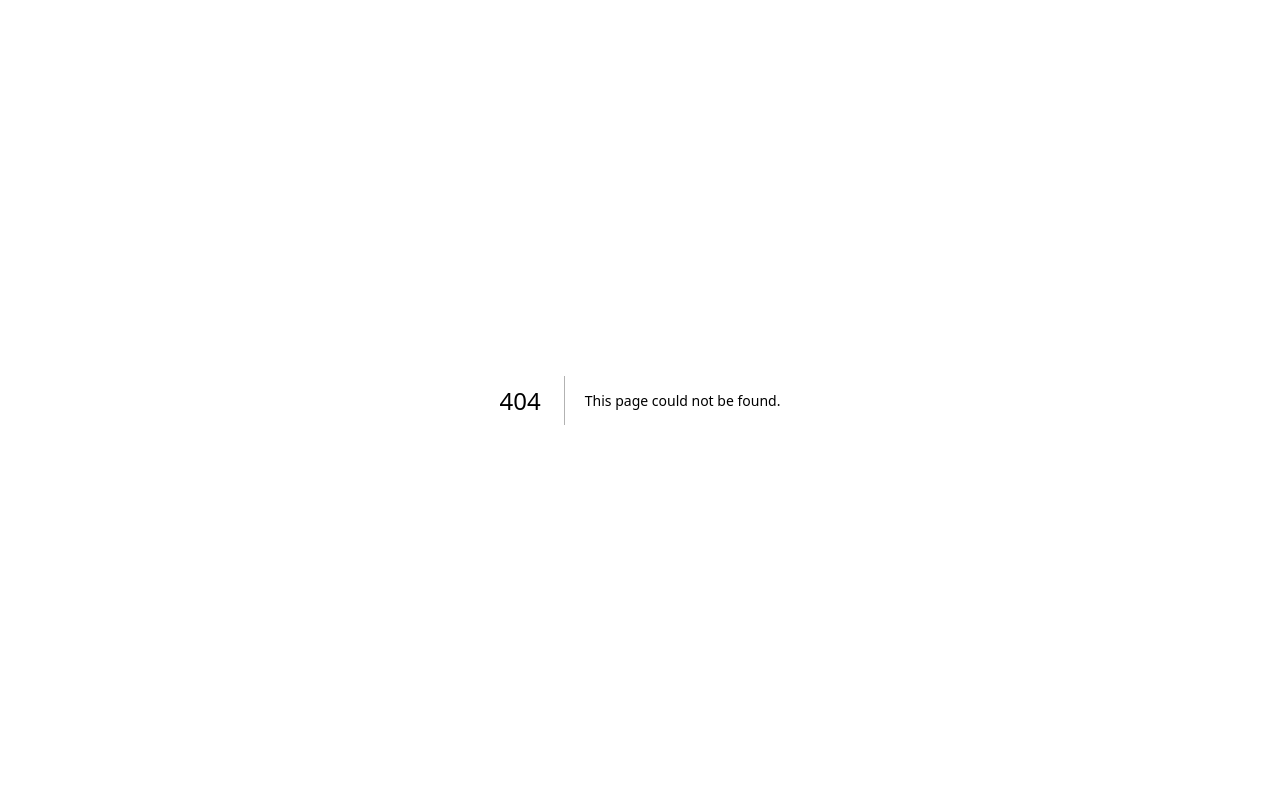
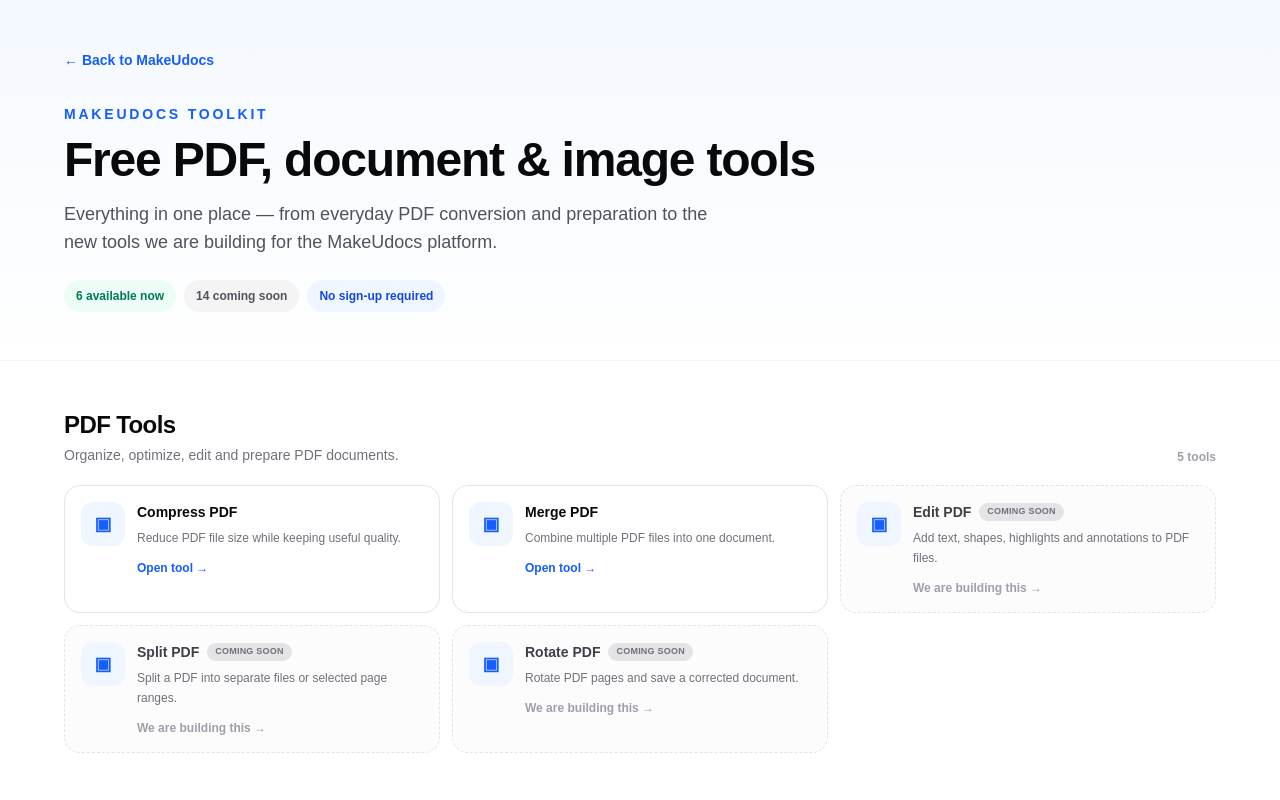
Before and after one commit to upendra701/makeudocs, a Next.js app: page /tools in a window 1280 px wide. Before the commit this address had no page. Shown: the top 800 px of the page. Built offline with nearby package versions, Linux system fonts and the light colour scheme.

Commit message:
Add MakeUdocs all tools directory

```diff
--- /dev/null
+++ b/app/tools/page.tsx
@@ -0,0 +1,150 @@
+import type { Metadata } from "next";
+import Link from "next/link";
+import { availableTools, comingSoonTools, tools, type ToolCategory } from "../data/tools";
+
+export const metadata: Metadata = {
+  title: "All Tools – Free PDF, Document & Image Tools",
+  description:
+    "Explore free MakeUdocs tools for PDF conversion, document preparation, image processing and more. Browser-first tools with no sign-up required.",
+  alternates: {
+    canonical: "https://makeudocs.com/tools",
+  },
+  openGraph: {
+    type: "website",
+    url: "https://makeudocs.com/tools",
+    title: "All Tools – Free PDF, Document & Image Tools | MakeUdocs",
+    description:
+      "Explore free MakeUdocs tools for PDF conversion, document preparation, image processing and more.",
+    siteName: "MakeUdocs",
+  },
+};
+
+const categories: ToolCategory[] = [
+  "PDF Tools",
+  "Convert",
+  "Image Tools",
+  "AI Tools",
+  "Business Tools",
+];
+
+const categoryDescriptions: Record<ToolCategory, string> = {
+  "PDF Tools": "Organize, optimize, edit and prepare PDF documents.",
+  Convert: "Convert documents and images between useful formats.",
+  "Image Tools": "Prepare, convert and optimize images for documents.",
+  "AI Tools": "Smart document tools we are building next.",
+  "Business Tools": "Simple tools for invoices and everyday business documents.",
+};
+
+function ToolIcon({ category }: { category: ToolCategory }) {
+  const icon = {
+    "PDF Tools": "▣",
+    Convert: "↔",
+    "Image Tools": "▧",
+    "AI Tools": "✦",
+    "Business Tools": "▤",
+  }[category];
+
+  return (
+    <span className="flex h-11 w-11 shrink-0 items-center justify-center rounded-xl bg-blue-50 text-lg font-bold text-blue-600">
+      {icon}
+    </span>
+  );
+}
+
+export default function ToolsPage() {
+  return (
+    <main className="min-h-screen bg-white text-zinc-900">
+      <section className="border-b border-zinc-100 bg-gradient-to-b from-blue-50/70 to-white px-6 pb-12 pt-12">
+        <div className="mx-auto max-w-6xl">
+          <Link href="/" className="text-sm font-bold text-blue-600 hover:underline">
+            ← Back to MakeUdocs
+          </Link>
+          <p className="mt-8 text-sm font-extrabold uppercase tracking-[0.2em] text-blue-600">
+            MakeUdocs Toolkit
+          </p>
+          <h1 className="mt-3 text-4xl font-extrabold tracking-tight text-zinc-950 sm:text-5xl">
+            Free PDF, document & image tools
+          </h1>
+          <p className="mt-4 max-w-2xl text-base leading-7 text-zinc-600 sm:text-lg">
+            Everything in one place — from everyday PDF conversion and preparation to the new tools we are building for the MakeUdocs platform.
+          </p>
+
+          <div className="mt-6 flex flex-wrap gap-2 text-xs font-bold">
+            <span className="rounded-full bg-emerald-50 px-3 py-2 text-emerald-700">{availableTools.length} available now</span>
+            <span className="rounded-full bg-zinc-100 px-3 py-2 text-zinc-600">{comingSoonTools.length} coming soon</span>
+            <span className="rounded-full bg-blue-50 px-3 py-2 text-blue-700">No sign-up required</span>
+          </div>
+        </div>
+      </section>
+
+      <section className="px-6 py-12">
+        <div className="mx-auto max-w-6xl space-y-12">
+          {categories.map((category) => {
+            const categoryTools = tools.filter((tool) => tool.category === category);
+            return (
+              <section key={category} aria-labelledby={`${category}-heading`}>
+                <div className="mb-5 flex flex-col gap-2 sm:flex-row sm:items-end sm:justify-between">
+                  <div>
+                    <h2 id={`${category}-heading`} className="text-2xl font-extrabold tracking-tight text-zinc-950">
+                      {category}
+                    </h2>
+                    <p className="mt-1 text-sm text-zinc-500">{categoryDescriptions[category]}</p>
+                  </div>
+                  <span className="text-xs font-bold text-zinc-400">{categoryTools.length} tools</span>
+                </div>
+
+                <div className="grid gap-3 sm:grid-cols-2 lg:grid-cols-3">
+                  {categoryTools.map((tool) => {
+                    const available = tool.status === "available";
+                    const card = (
+                      <div className={`flex h-full gap-3 rounded-2xl border p-4 transition ${available ? "border-zinc-200 bg-white hover:-translate-y-0.5 hover:border-blue-200 hover:shadow-md" : "border-dashed border-zinc-200 bg-zinc-50/60"}`}>
+                        <ToolIcon category={category} />
+                        <div className="min-w-0">
+                          <div className="flex flex-wrap items-center gap-2">
+                            <h3 className={`text-sm font-extrabold ${available ? "text-zinc-950" : "text-zinc-700"}`}>
+                              {tool.name}
+                            </h3>
+                            {!available && (
+                              <span className="rounded-full bg-zinc-200 px-2 py-0.5 text-[9px] font-extrabold uppercase tracking-wide text-zinc-500">
+                                Coming soon
+                              </span>
+                            )}
+                          </div>
+                          <p className="mt-1.5 text-xs leading-5 text-zinc-500">{tool.description}</p>
+                          <p className={`mt-3 text-xs font-extrabold ${available ? "text-blue-600" : "text-zinc-400"}`}>
+                            {available ? "Open tool →" : "We are building this →"}
+                          </p>
+                        </div>
+                      </div>
+                    );
+
+                    return available ? (
+                      <Link key={tool.href} href={tool.href} aria-label={`Open ${tool.name}`}>
+                        {card}
+                      </Link>
+                    ) : (
+                      <div key={tool.href}>{card}</div>
+                    );
+                  })}
+                </div>
+              </section>
+            );
+          })}
+        </div>
+      </section>
+
+      <footer className="border-t border-zinc-100 px-6 py-8">
+        <div className="mx-auto flex max-w-6xl flex-col gap-3 text-sm text-zinc-500 sm:flex-row sm:items-center sm:justify-between">
+          <Link href="/" className="font-extrabold text-zinc-900">
+            Make<span className="text-blue-600">Udocs</span>
+          </Link>
+          <div className="flex gap-4">
+            <Link href="/about" className="hover:text-blue-600">About</Link>
+            <Link href="/contact" className="hover:text-blue-600">Contact</Link>
+            <Link href="/privacy" className="hover:text-blue-600">Privacy</Link>
+          </div>
+        </div>
+      </footer>
+    </main>
+  );
+}
```
